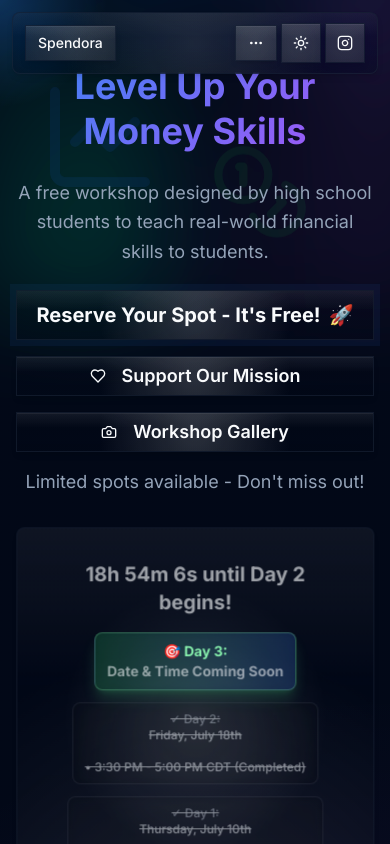
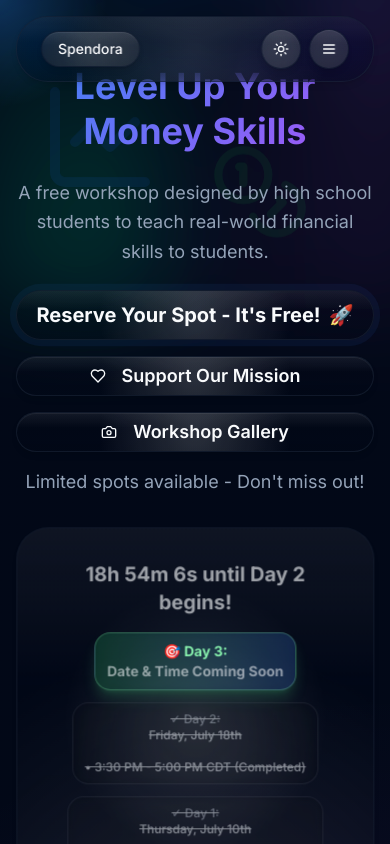
Before and after one commit to muj3b/spendora-workshop-6bc9591d, a React (Vite) app: page / in a window 390 px wide. Shown: the top 844 px of the page. Built offline with nearby package versions, Linux system fonts and the light colour scheme.

Commit message:
Refine top bar and UI

```diff
--- a/src/components/TopNavBar.tsx
+++ b/src/components/TopNavBar.tsx
@@ -1,4 +1,5 @@
 import { Link, useLocation } from "react-router-dom";
+import { useState, useEffect } from "react";
 import { Button } from "@/components/ui/button";
 import {
   DropdownMenu,
@@ -9,131 +10,248 @@ import {
   DropdownMenuTrigger,
 } from "@/components/ui/dropdown-menu";
 import { useTheme } from "@/contexts/ThemeContext";
-import { Menu, MoreHorizontal, Moon, Sun, Instagram } from "lucide-react";
+import { Menu, MoreHorizontal, Moon, Sun, Instagram, X } from "lucide-react";
 
 const TopNavBar = () => {
   const { theme, toggleTheme } = useTheme();
   const location = useLocation();
+  const [scrolled, setScrolled] = useState(false);
+  const [menuOpen, setMenuOpen] = useState(false);
 
   const mainNav = [
-    { label: "Home", href: "/#top" },
-    { label: "Features", href: "/#features" },
-    { label: "About Spendora", href: "/#about-spendora" },
-    { label: "Workshop Schedule", href: "/#workshop-schedule" },
-    { label: "Meet The Team", href: "/#meet-the-team" },
+    { label: "About", href: "/#about-spendora" },
+    { label: "Workshops", href: "/#workshop-schedule" },
   ];
 
+  useEffect(() => {
+    const handleScroll = () => {
+      setScrolled(window.scrollY > 20);
+    };
+    window.addEventListener("scroll", handleScroll);
+    return () => window.removeEventListener("scroll", handleScroll);
+  }, []);
+
   const linkCls = (href: string) =>
-    `px-3 py-2 rounded-lg text-sm md:text-base text-foreground/90 hover:text-foreground hover:bg-foreground/5 transition-colors duration-200 hover-scale ${
-      location.hash && href.endsWith(location.hash) ? "font-semibold" : ""
+    `px-4 py-2 rounded-3xl text-sm text-foreground/90 hover:text-foreground hover:bg-foreground/8 transition-all duration-300 liquid-glass-btn ${
+      location.hash && href.endsWith(location.hash) ? "bg-foreground/12 font-medium" : ""
     }`;
 
   return (
     <header className="fixed top-0 inset-x-0 z-50">
-      <div className="container mx-auto px-3 sm:px-6">
-        <div className="mt-3 liquid-glass-surface rounded-2xl px-3 sm:px-4 py-2.5 flex items-center justify-between shadow-medium">
-          {/* Left: Brand */}
-          <div className="flex items-center gap-2">
-            <Button asChild variant="liquid" size="sm" className="rounded-xl" data-spotlight>
+      <div className={`transition-all duration-500 ease-out ${
+        scrolled
+          ? 'mx-4 mt-2'
+          : 'container mx-auto px-4 mt-4'
+      }`}>
+        <div className={`liquid-glass-surface transition-all duration-500 ease-out shadow-medium ${
+          scrolled
+            ? 'rounded-full px-4 py-2 w-auto ml-auto mr-0 max-w-fit'
+            : 'rounded-3xl px-6 py-3'
+        }`}>
+
+          {/* Expanded state - when at top */}
+          {!scrolled && (
+            <div className="flex items-center justify-between w-full">
+              {/* Brand */}
+              <Button asChild variant="liquid" size="sm" className="rounded-full px-4" data-liquid>
                 <Link to="/">Spendora</Link>
               </Button>
-          </div>
 
-          {/* Center: Main nav (hide on very small screens) */}
-          <nav className="hidden md:flex items-center gap-1" aria-label="Primary">
+              {/* Main nav */}
+              <nav className="hidden md:flex items-center gap-2" aria-label="Primary">
                 {mainNav.map((item) => (
                   <a
                     key={item.label}
                     href={item.href}
                     className={linkCls(item.href)}
-                data-spotlight
+                    data-liquid
                   >
                     {item.label}
                   </a>
                 ))}
               </nav>
 
-          {/* Right: Actions */}
-          <div className="flex items-center gap-1 sm:gap-2">
-            {/* More dropdown */}
-            <DropdownMenu>
-              <DropdownMenuTrigger asChild>
-                <Button variant="liquid" size="sm" aria-label="More" className="rounded-xl" data-spotlight>
-                  <MoreHorizontal className="h-4 w-4" />
-                </Button>
-              </DropdownMenuTrigger>
-              <DropdownMenuContent align="end" className="glass-menu rounded-xl" sideOffset={8}>
-                <DropdownMenuLabel>Explore</DropdownMenuLabel>
-                <DropdownMenuItem asChild>
-                  <Link to="/gallery" data-spotlight>
-                    Workshop Gallery
-                  </Link>
-                </DropdownMenuItem>
-                <DropdownMenuItem asChild>
-                  <Link to="/success" data-spotlight>
-                    Success Stories
-                  </Link>
-                </DropdownMenuItem>
-                <DropdownMenuItem asChild>
-                  <Link to="/donate" data-spotlight>
-                    Support Our Mission
-                  </Link>
-                </DropdownMenuItem>
-                <DropdownMenuSeparator />
-                <DropdownMenuLabel>Workshop Topics</DropdownMenuLabel>
-                <DropdownMenuItem asChild>
-                  <Link to="/stock-markets" data-spotlight>
-                    Stock Markets & Investing
-                  </Link>
-                </DropdownMenuItem>
-                <DropdownMenuItem asChild>
-                  <Link to="/budgeting" data-spotlight>
-                    Budgeting & Finance
-                  </Link>
-                </DropdownMenuItem>
-                <DropdownMenuItem asChild>
-                  <Link to="/online-business" data-spotlight>
-                    Online Business
-                  </Link>
-                </DropdownMenuItem>
-                <DropdownMenuItem asChild>
-                  <Link to="/crypto-nfts" data-spotlight>
-                    Crypto & NFTs
-                  </Link>
-                </DropdownMenuItem>
-              </DropdownMenuContent>
-            </DropdownMenu>
-
-            {/* Theme toggle */}
+              {/* Actions */}
+              <div className="flex items-center gap-2">
                 <Button
                   variant="liquid"
                   size="icon"
                   onClick={toggleTheme}
                   aria-label="Toggle theme"
-              className="rounded-xl"
-              data-spotlight
+                  className="rounded-full"
+                  data-liquid
                 >
                   {theme === "light" ? (
-                <Moon className="h-4 w-4 text-foreground" />
+                    <Moon className="h-4 w-4" />
                   ) : (
-                <Sun className="h-4 w-4 text-foreground" />
+                    <Sun className="h-4 w-4" />
                   )}
                 </Button>
 
-            {/* Instagram */}
                 <Button
                   variant="liquid"
                   size="icon"
+                  onClick={() => setMenuOpen(!menuOpen)}
+                  aria-label="Menu"
+                  className="rounded-full"
+                  data-liquid
+                >
+                  <Menu className="h-4 w-4" />
+                </Button>
+              </div>
+            </div>
+          )}
+
+          {/* Collapsed state - when scrolled */}
+          {scrolled && (
+            <div className="flex items-center gap-3">
+              <Button asChild variant="liquid" size="sm" className="rounded-full px-3 text-xs" data-liquid>
+                <Link to="/">S</Link>
+              </Button>
+
+              <Button
+                variant="liquid"
+                size="icon"
+                onClick={toggleTheme}
+                aria-label="Toggle theme"
+                className="rounded-full h-8 w-8"
+                data-liquid
+              >
+                {theme === "light" ? (
+                  <Moon className="h-3 w-3" />
+                ) : (
+                  <Sun className="h-3 w-3" />
+                )}
+              </Button>
+
+              <Button
+                variant="liquid"
+                size="icon"
+                onClick={() => setMenuOpen(!menuOpen)}
+                aria-label="Menu"
+                className="rounded-full h-8 w-8"
+                data-liquid
+              >
+                <Menu className="h-3 w-3" />
+              </Button>
+            </div>
+          )}
+        </div>
+      </div>
+
+      {/* Overlay Menu */}
+      {menuOpen && (
+        <div className="fixed inset-0 z-40 bg-background/80 backdrop-blur-sm">
+          <div className="absolute top-20 right-4 liquid-glass-surface rounded-3xl p-6 w-80 shadow-large">
+            <div className="flex items-center justify-between mb-6">
+              <h3 className="text-lg font-semibold">Menu</h3>
+              <Button
+                variant="liquid"
+                size="icon"
+                onClick={() => setMenuOpen(false)}
+                className="rounded-full"
+                data-liquid
+              >
+                <X className="h-4 w-4" />
+              </Button>
+            </div>
+
+            <div className="space-y-4">
+              <div className="space-y-2">
+                <h4 className="text-sm font-medium text-foreground/60">Navigate</h4>
+                {mainNav.map((item) => (
+                  <a
+                    key={item.label}
+                    href={item.href}
+                    onClick={() => setMenuOpen(false)}
+                    className="block px-4 py-3 rounded-2xl text-foreground/90 hover:text-foreground hover:bg-foreground/8 transition-all duration-300 liquid-glass-btn"
+                    data-liquid
+                  >
+                    {item.label}
+                  </a>
+                ))}
+              </div>
+
+              <div className="space-y-2">
+                <h4 className="text-sm font-medium text-foreground/60">Explore</h4>
+                <Link
+                  to="/gallery"
+                  onClick={() => setMenuOpen(false)}
+                  className="block px-4 py-3 rounded-2xl text-foreground/90 hover:text-foreground hover:bg-foreground/8 transition-all duration-300 liquid-glass-btn"
+                  data-liquid
+                >
+                  Workshop Gallery
+                </Link>
+                <Link
+                  to="/success"
+                  onClick={() => setMenuOpen(false)}
+                  className="block px-4 py-3 rounded-2xl text-foreground/90 hover:text-foreground hover:bg-foreground/8 transition-all duration-300 liquid-glass-btn"
+                  data-liquid
+                >
+                  Success Stories
+                </Link>
+                <Link
+                  to="/donate"
+                  onClick={() => setMenuOpen(false)}
+                  className="block px-4 py-3 rounded-2xl text-foreground/90 hover:text-foreground hover:bg-foreground/8 transition-all duration-300 liquid-glass-btn"
+                  data-liquid
+                >
+                  Support Our Mission
+                </Link>
+              </div>
+
+              <div className="space-y-2">
+                <h4 className="text-sm font-medium text-foreground/60">Workshop Topics</h4>
+                <Link
+                  to="/stock-markets"
+                  onClick={() => setMenuOpen(false)}
+                  className="block px-4 py-3 rounded-2xl text-foreground/90 hover:text-foreground hover:bg-foreground/8 transition-all duration-300 liquid-glass-btn"
+                  data-liquid
+                >
+                  Stock Markets & Investing
+                </Link>
+                <Link
+                  to="/budgeting"
+                  onClick={() => setMenuOpen(false)}
+                  className="block px-4 py-3 rounded-2xl text-foreground/90 hover:text-foreground hover:bg-foreground/8 transition-all duration-300 liquid-glass-btn"
+                  data-liquid
+                >
+                  Budgeting & Finance
+                </Link>
+                <Link
+                  to="/online-business"
+                  onClick={() => setMenuOpen(false)}
+                  className="block px-4 py-3 rounded-2xl text-foreground/90 hover:text-foreground hover:bg-foreground/8 transition-all duration-300 liquid-glass-btn"
+                  data-liquid
+                >
+                  Online Business
+                </Link>
+                <Link
+                  to="/crypto-nfts"
+                  onClick={() => setMenuOpen(false)}
+                  className="block px-4 py-3 rounded-2xl text-foreground/90 hover:text-foreground hover:bg-foreground/8 transition-all duration-300 liquid-glass-btn"
+                  data-liquid
+                >
+                  Crypto & NFTs
+                </Link>
+              </div>
+
+              <div className="pt-4 border-t border-foreground/10">
+                <Button
+                  variant="liquid"
+                  size="sm"
                   onClick={() => window.open('https://www.instagram.com/spendora.erhs?igsh=eTd6NmdjNjVnN3p2', '_blank')}
-              aria-label="Follow us on Instagram"
-              className="rounded-xl"
-              data-spotlight
+                  className="w-full rounded-2xl"
+                  data-liquid
                 >
-              <Instagram className="h-4 w-4 text-foreground" />
+                  <Instagram className="h-4 w-4 mr-2" />
+                  Follow on Instagram
                 </Button>
               </div>
             </div>
           </div>
+        </div>
+      )}
     </header>
   );
 };
--- a/src/components/ui/button.tsx
+++ b/src/components/ui/button.tsx
@@ -5,26 +5,26 @@ import { cva, type VariantProps } from "class-variance-authority"
 import { cn } from "@/lib/utils"
 
 const buttonVariants = cva(
-  "inline-flex items-center justify-center gap-2 whitespace-nowrap rounded-md text-sm font-medium ring-offset-background transition-colors focus-visible:outline-none focus-visible:ring-2 focus-visible:ring-ring focus-visible:ring-offset-2 disabled:pointer-events-none disabled:opacity-50 [&_svg]:pointer-events-none [&_svg]:size-4 [&_svg]:shrink-0",
+  "inline-flex items-center justify-center gap-2 whitespace-nowrap rounded-3xl text-sm font-medium ring-offset-background transition-all duration-300 focus-visible:outline-none focus-visible:ring-2 focus-visible:ring-ring focus-visible:ring-offset-2 disabled:pointer-events-none disabled:opacity-50 [&_svg]:pointer-events-none [&_svg]:size-4 [&_svg]:shrink-0",
   {
     variants: {
       variant: {
-        default: "bg-primary text-primary-foreground hover:bg-primary/90",
+        default: "bg-primary text-primary-foreground hover:bg-primary/90 shadow-medium hover:shadow-large hover:scale-105",
         destructive:
-          "bg-destructive text-destructive-foreground hover:bg-destructive/90",
+          "bg-destructive text-destructive-foreground hover:bg-destructive/90 shadow-medium hover:shadow-large hover:scale-105",
         outline:
-          "border border-input bg-background hover:bg-accent hover:text-accent-foreground",
+          "border border-input bg-background hover:bg-accent hover:text-accent-foreground shadow-soft hover:shadow-medium hover:scale-105",
         secondary:
-          "bg-secondary text-secondary-foreground hover:bg-secondary/80",
-        ghost: "hover:bg-accent hover:text-accent-foreground",
-        link: "text-primary underline-offset-4 hover:underline",
+          "bg-secondary text-secondary-foreground hover:bg-secondary/80 shadow-soft hover:shadow-medium hover:scale-105",
+        ghost: "hover:bg-accent hover:text-accent-foreground hover:scale-105",
+        link: "text-primary underline-offset-4 hover:underline hover:scale-105",
         liquid: "liquid-glass-btn",
       },
       size: {
         default: "h-10 px-4 py-2",
-        sm: "h-9 rounded-md px-3",
-        lg: "h-11 rounded-md px-8",
-        icon: "h-10 w-10",
+        sm: "h-9 rounded-3xl px-3",
+        lg: "h-11 rounded-3xl px-8",
+        icon: "h-10 w-10 rounded-3xl",
       },
     },
     defaultVariants: {
--- a/src/components/ui/card.tsx
+++ b/src/components/ui/card.tsx
@@ -9,7 +9,7 @@ const Card = React.forwardRef<
   <div
     ref={ref}
     className={cn(
-      "rounded-lg border bg-card text-card-foreground shadow-sm",
+      "rounded-3xl border bg-card text-card-foreground shadow-medium liquid-glass-surface transition-all duration-300 hover:shadow-large",
       className
     )}
     {...props}
--- a/src/components/ui/input.tsx
+++ b/src/components/ui/input.tsx
@@ -8,7 +8,7 @@ const Input = React.forwardRef<HTMLInputElement, React.ComponentProps<"input">>(
       <input
         type={type}
           className={cn(
-            "liquid-input flex h-10 w-full rounded-md border px-3 py-2 text-base ring-offset-background file:border-0 file:bg-transparent file:text-sm file:font-medium file:text-foreground placeholder:text-muted-foreground focus-visible:outline-none focus-visible:ring-2 focus-visible:ring-ring focus-visible:ring-offset-2 disabled:cursor-not-allowed disabled:opacity-50 md:text-sm",
+            "liquid-input flex h-10 w-full rounded-3xl border px-4 py-2 text-base ring-offset-background file:border-0 file:bg-transparent file:text-sm file:font-medium file:text-foreground placeholder:text-muted-foreground focus-visible:outline-none focus-visible:ring-2 focus-visible:ring-ring focus-visible:ring-offset-2 disabled:cursor-not-allowed disabled:opacity-50 md:text-sm transition-all duration-300 hover:shadow-medium focus:shadow-large",
             className
           )}
         ref={ref}
--- a/src/index.css
+++ b/src/index.css
@@ -34,7 +34,7 @@
     --input: 214.3 31.8% 91.4%;
     --ring: 222.2 84% 4.9%;
 
-    --radius: 0.5rem;
+    --radius: 1rem;
 
     --sidebar-background: 0 0% 98%;
     --sidebar-foreground: 240 5.3% 26.1%;
@@ -134,12 +134,14 @@
     background: var(--bg-glass);
     backdrop-filter: blur(10px);
     border: 1px solid var(--border-glass);
+    border-radius: 2rem;
   }
 
   .glass-strong {
     background: var(--bg-glass-strong);
     backdrop-filter: blur(16px);
     border: 1px solid var(--border-glass);
+    border-radius: 2rem;
   }
 
   /* Gradient Text Utilities */
@@ -239,8 +241,8 @@
     -webkit-backdrop-filter: saturate(150%) blur(16px);
     box-shadow: var(--shadow-soft);
     color: hsl(var(--foreground));
-    transition: transform 0.25s ease, box-shadow 0.3s ease, background 0.3s ease, border-color 0.3s ease;
-    border-radius: var(--radius);
+    transition: transform 0.4s cubic-bezier(0.23, 1, 0.32, 1), box-shadow 0.4s ease, background 0.4s ease, border-color 0.4s ease, border-radius 0.4s ease;
+    border-radius: 2rem;
     overflow: hidden;
     isolation: isolate;
   }
@@ -276,8 +278,8 @@
     transition: opacity 0.3s ease;
   }
 
-  .liquid-glass-surface:hover { box-shadow: var(--shadow-medium), var(--shadow-glow); transform: translateY(-2px); }
-  .liquid-glass-surface:active { transform: translateY(0); box-shadow: var(--shadow-soft); }
+  .liquid-glass-surface:hover { box-shadow: var(--shadow-medium), var(--shadow-glow); transform: translateY(-3px) scale(1.01); }
+  .liquid-glass-surface:active { transform: translateY(0) scale(0.99); box-shadow: var(--shadow-soft); }
   .liquid-glass-surface:hover::after, .liquid-glass-surface:focus-visible::after { opacity: 1; animation: glass-sheen 1.2s ease forwards; }
 
   .dark .liquid-glass-surface {
@@ -290,13 +292,13 @@
     position: relative;
     overflow: hidden;
     isolation: isolate;
-    border-radius: inherit;
+    border-radius: 2rem;
     background: linear-gradient(180deg, hsl(var(--background) / 0.08), hsl(var(--background) / 0.16));
     color: hsl(var(--foreground));
     border: 1px solid hsl(var(--border) / 0.45);
     backdrop-filter: saturate(150%) blur(14px);
     -webkit-backdrop-filter: saturate(150%) blur(14px);
-    transition: all 0.3s cubic-bezier(0.4, 0, 0.2, 1);
+    transition: all 0.4s cubic-bezier(0.23, 1, 0.32, 1);
     will-change: transform, filter;
     box-shadow: 0 1px 0 hsl(var(--foreground) / 0.05) inset, var(--shadow-soft);
     touch-action: manipulation;
@@ -306,6 +308,7 @@
     background: linear-gradient(180deg, hsl(var(--background) / 0.18), hsl(var(--background) / 0.28));
     border-color: hsl(var(--border) / 0.55);
     box-shadow: 0 1px 0 hsl(var(--foreground) / 0.06) inset, var(--shadow-soft);
+    border-radius: 2rem;
   }
 
   .liquid-glass-btn::before {
@@ -345,11 +348,11 @@
 
   .liquid-glass-btn:hover {
     box-shadow: var(--shadow-medium), var(--shadow-glow);
-    transform: translateY(-1px);
+    transform: translateY(-2px) scale(1.02);
   }
 
   .liquid-glass-btn:active {
-    transform: translateY(0);
+    transform: translateY(0) scale(0.98);
     box-shadow: var(--shadow-soft);
   }
 
```
Also changed, not shown: src/components/ui/dropdown-menu.tsx (+4 -4 lines). Lines whose indentation alone changed are shown as unchanged.
